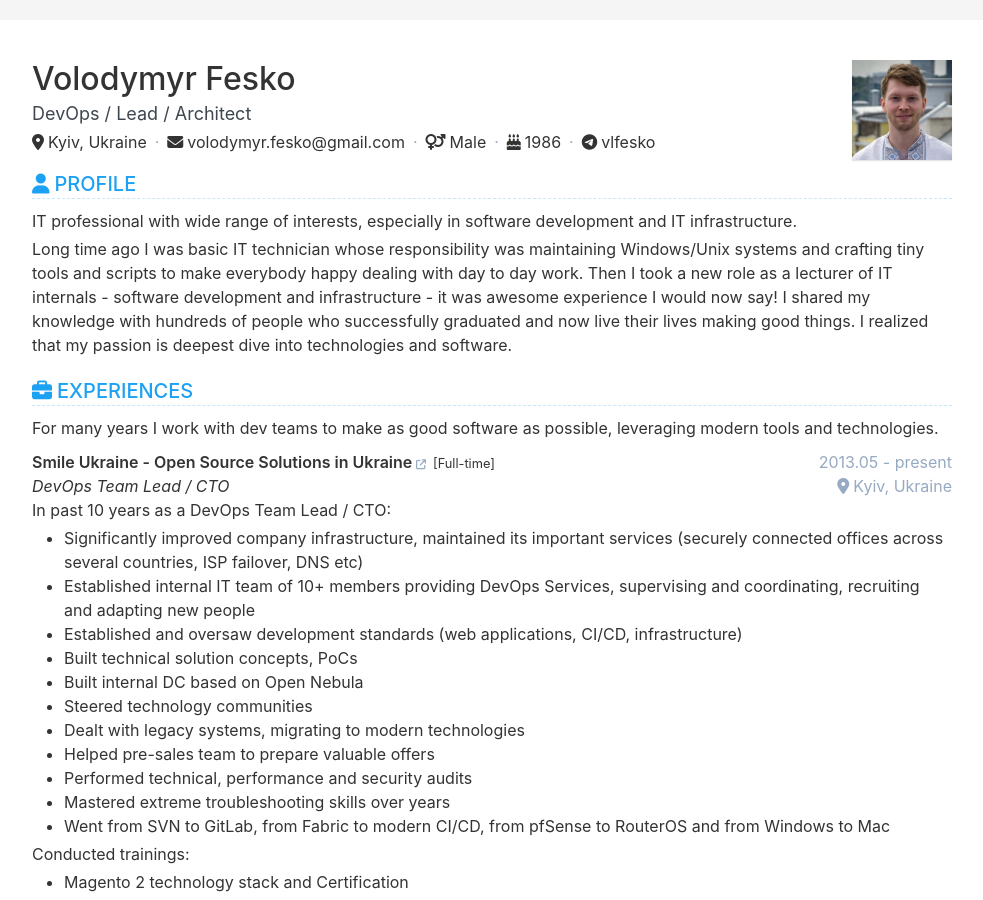
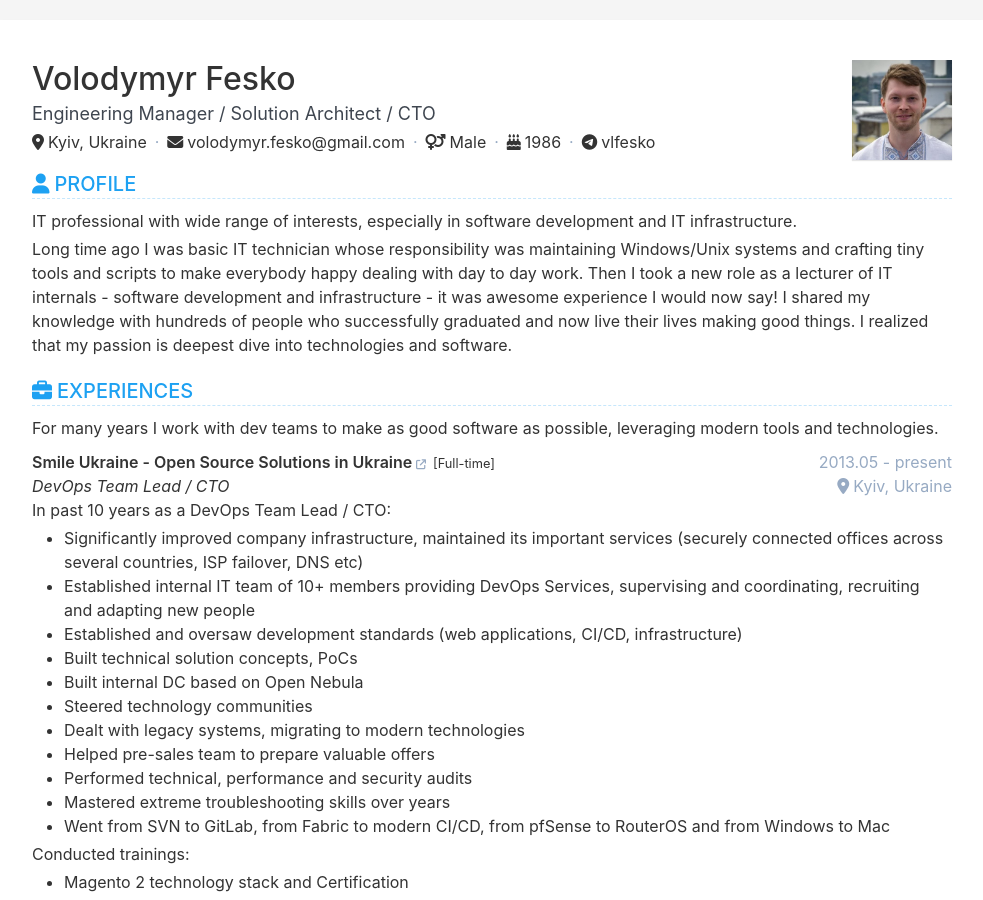
Before and after one commit to vlfesko/online-resume, a Jekyll site: the page built from index.html, in a window 1280 px wide and 900 px high. Shown: the whole window, without its empty margins (148-1131 px from the left). Built offline with Jekyll 4.4.1, drawn with Linux system fonts in a browser that asks for light colours.

Commit message:
Update data.yml

```diff
--- a/_data/data.yml
+++ b/_data/data.yml
@@ -1,6 +1,6 @@
 basic:
   name: Volodymyr Fesko # name
-  title: DevOps / Lead / Architect # job title
+  title: Engineering Manager / Solution Architect / CTO # job title
   avatar:
     show: true # show or hide avatar
     path: /assets/images/avatar.jpeg # avatar file path
```
